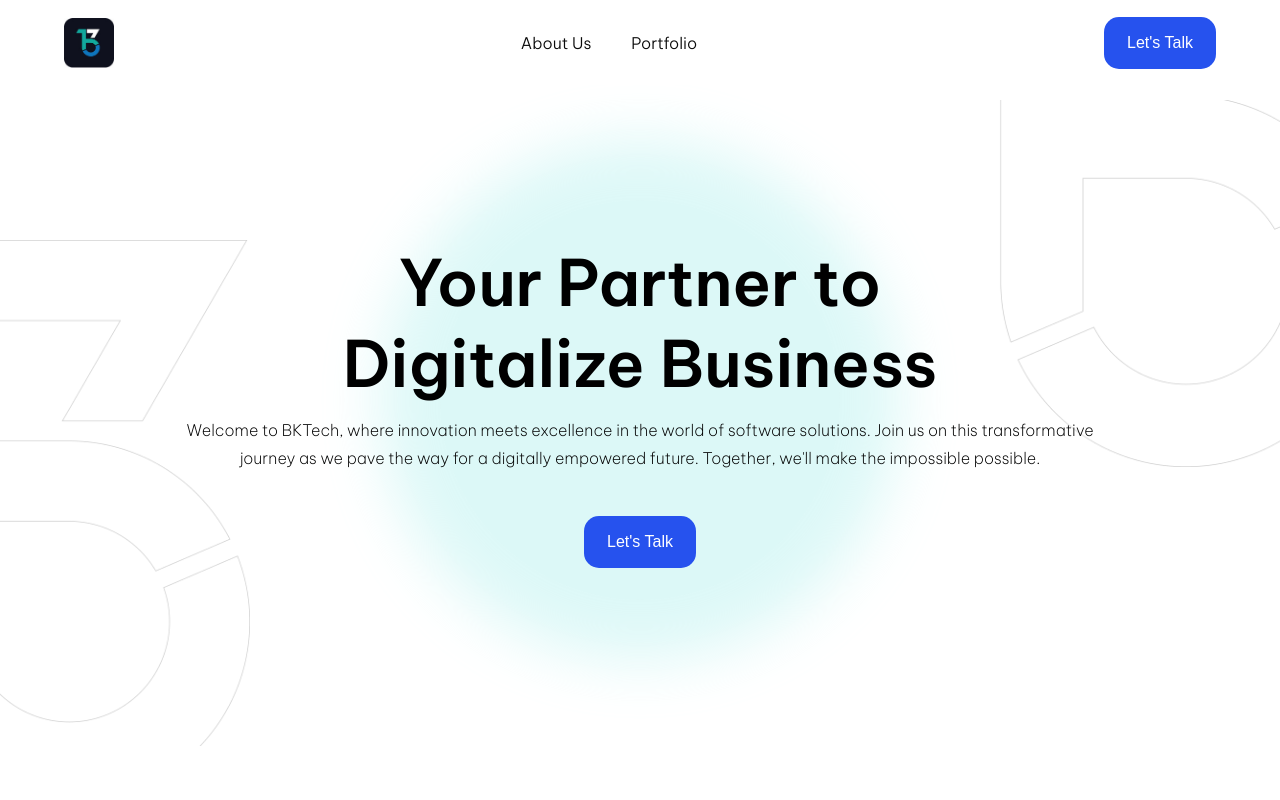
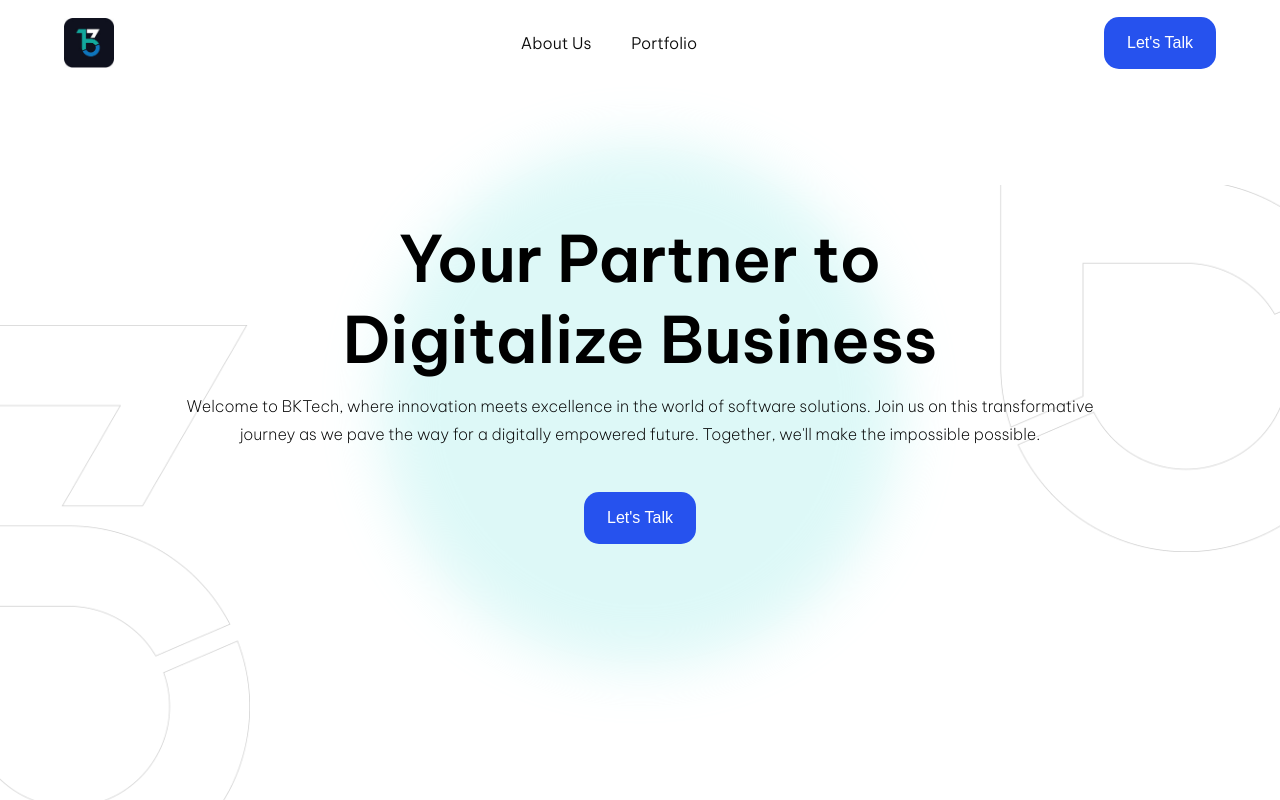
Before and after one commit to bktech-sh/portfolio, a Next.js app: page / in a window 1280 px wide. Built offline with nearby package versions, Linux system fonts and the light colour scheme.

Commit message:
feat: fix backdrop

```diff
--- a/src/app/components/HeroSection/index.tsx
+++ b/src/app/components/HeroSection/index.tsx
@@ -1,3 +1,5 @@
+import BackdropHero from "../BackdropHero";
+import EllipseOpacity from "../EllipseOpacity";
 import { ButtonTalk } from "../Header/styles";
 import { BigText, HeroContainer, SmallText, Wording } from "./styles";
 
@@ -23,6 +25,9 @@ const HeroSection = () => {
       </Wording>
 
       <ButtonTalk>Let's Talk</ButtonTalk>
+
+      <EllipseOpacity />
+      <BackdropHero />
     </HeroContainer>
   );
 };
--- a/src/app/components/HeroSection/styles.ts
+++ b/src/app/components/HeroSection/styles.ts
@@ -5,6 +5,7 @@ export const HeroContainer = styled.div`
   flex-direction: column;
   justify-content: center;
   align-items: center;
+  position: relative;
   gap: 48px;
   height: 80vh;
 `;
--- a/src/app/page.tsx
+++ b/src/app/page.tsx
@@ -7,9 +7,7 @@ import useIsAndroid from "./helpers/useIsAndroid";
 import HeaderMobile from "./components/HeaderMobile";
 import HeroSection from "./components/HeroSection";
 import HeroSectionMobile from "./components/HeroSectionMobile";
-import EllipseOpacity from "./components/EllipseOpacity";
 import { useRef } from "react";
-import BackdropHero from "./components/BackdropHero";
 
 export default function Home() {
   const isAndroid = useIsAndroid();
@@ -61,8 +59,6 @@ export default function Home() {
         <>
           <Header />
           <HeroSection />
-          <EllipseOpacity />
-          <BackdropHero />
         </>
       )}
     </AppContainer>
```
